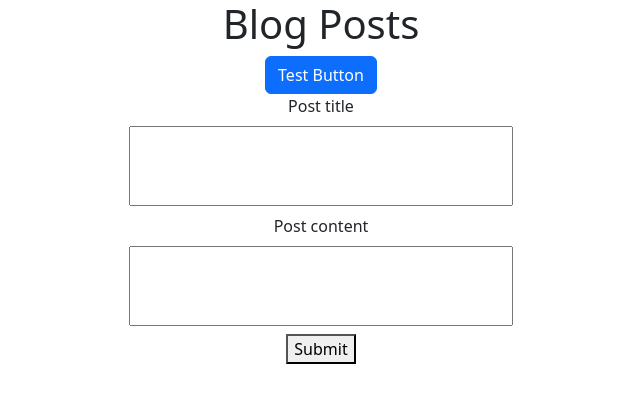
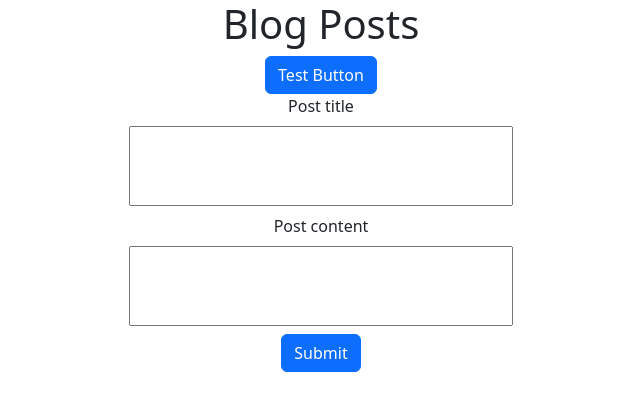
Before and after one commit to JackWarrick/Coopick-app, a React (Create React App) app in the folder client/: page / in a window 1280 px wide. Shown: the top 410 px of the page, without its empty margins (319-959 px from the left). Built offline with nearby package versions, Linux system fonts and the light colour scheme.

Commit message:
testing github change

```diff
--- a/client/src/App.js
+++ b/client/src/App.js
@@ -1,5 +1,5 @@
 import './App.css';
-import Button from 'react-bootstrap/Button'
+import { Button } from 'react-bootstrap'
 
 function App() {
   return (
@@ -13,7 +13,7 @@ function App() {
      <label>Post content</label>
      <input type="text" name="blogPostContent"></input>
 
-     <button>Submit</button>
+     <Button>Submit</Button>
      </div>
 
     </div>
```
